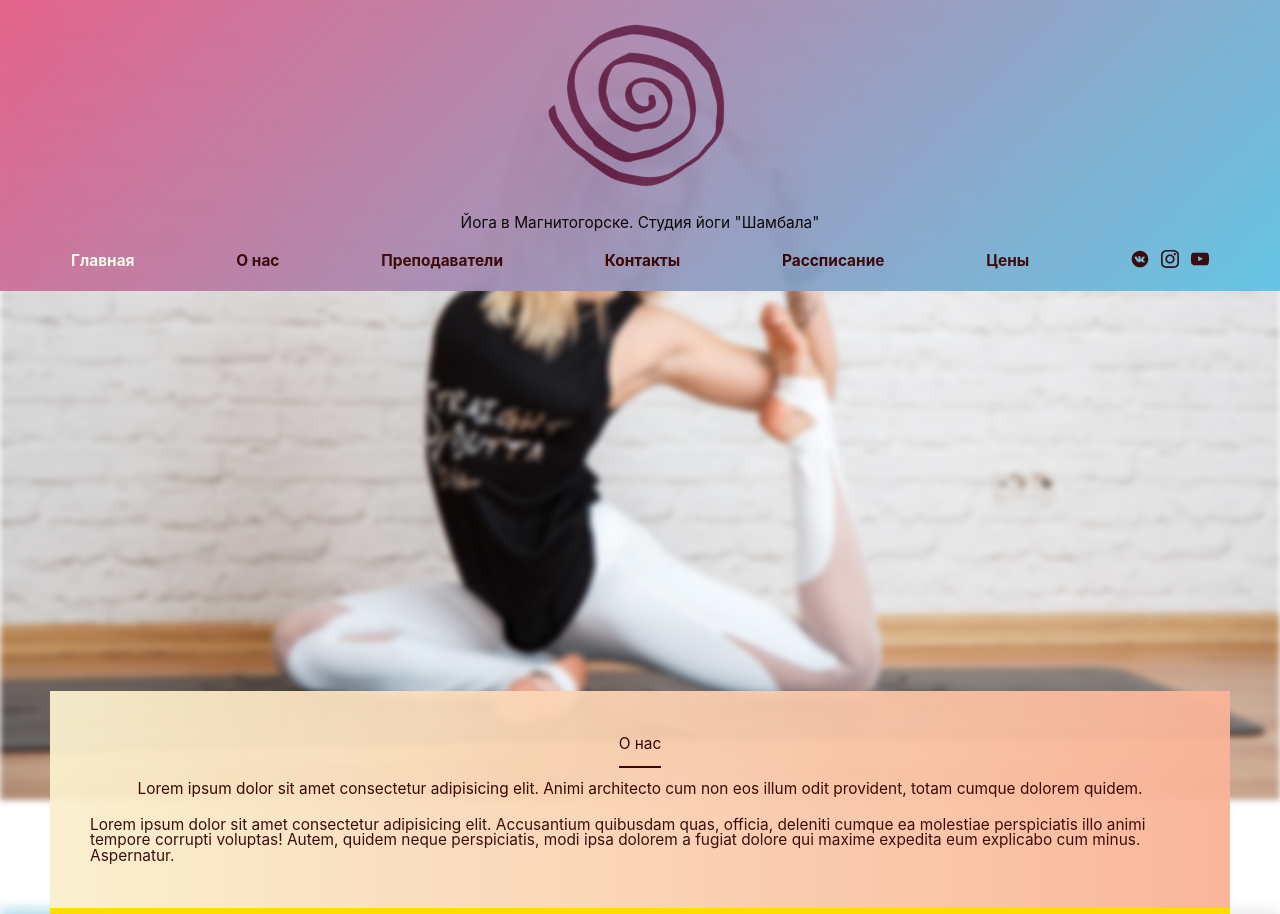
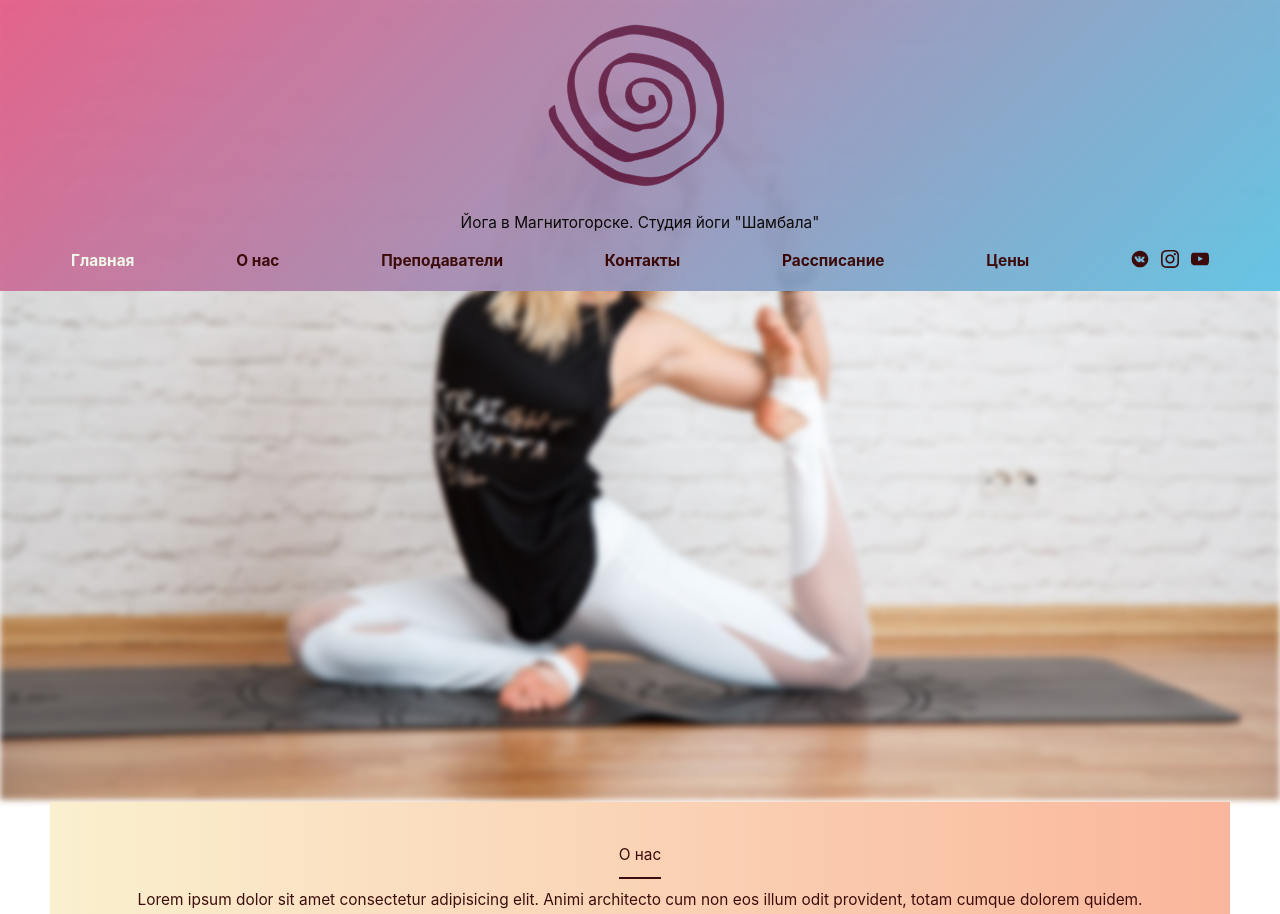
Before and after one commit to GreyTob/Shambala, a React (Create React App) app: page / in a window 1280 px wide. Shown: the top 914 px of the page. Built offline with nearby package versions, Linux system fonts and the light colour scheme.

Commit message:
about margin

```diff
--- a/src/components/About/About.module.scss
+++ b/src/components/About/About.module.scss
@@ -1,7 +1,8 @@
 @import '../../components/UI/variables.scss';
 
 .About {
-  margin-top: 400px;
+  margin-top: calc(100vh - 289px);
+
   .content {
     width: 100%;
     padding: 45px 40px;
--- a/src/hoc/layout/Layout.js
+++ b/src/hoc/layout/Layout.js
@@ -4,7 +4,7 @@ import classes from './Layout.module.scss'
 class Layout extends Component {
   render() {
     return (
-      <div id="layout" className={classes.Layout}>
+      <div className={classes.Layout}>
         <main>{this.props.children}</main>
       </div>
     )
--- a/src/hoc/layout/Layout.module.scss
+++ b/src/hoc/layout/Layout.module.scss
@@ -21,47 +21,46 @@
   background: url(../../assets/mainBack.jpg) center center / cover no-repeat;
   // transform: scale(1);
   filter: blur(3px);
-  // background-size: 100% 100%, cover;
-  -webkit-animation: head_slide 25s infinite;
-  -moz-animation: head_slide 25s infinite;
-  -o-animation: head_slide 25s infinite;
-  animation: head_slide 25s infinite;
+  // background-size: 100% 100% cover;
+  // -webkit-animation: head_slide 25s infinite;
+  // -moz-animation: head_slide 25s infinite;
+  // -o-animation: head_slide 25s infinite;
+  // animation: head_slide 25s infinite;
 }
 
-//сделать этот эффекто только для больших экранов
-@-webkit-keyframes head_slide {
-  0% {
-    background-size: 100%;
-  }
-  50% {
-    background-size: 105%;
-  }
-  100% {
-    background-size: 100%;
-  }
-}
-@-moz-keyframes head_slide {
-  0% {
-    background-size: 100%;
-  }
-  50% {
-    background-size: 105%;
-  }
-  100% {
-    background-size: 100%;
-  }
-}
-@keyframes head_slide {
-  0% {
-    background-size: 10%;
-  }
-  50% {
-    background-size: 105%;
-  }
-  100% {
-    background-size: 100%;
-  }
-}
+// @-webkit-keyframes head_slide {
+//   0% {
+//     background-size: 100%;
+//   }
+//   50% {
+//     background-size: 105%;
+//   }
+//   100% {
+//     background-size: 100%;
+//   }
+// }
+// @-moz-keyframes head_slide {
+//   0% {
+//     background-size: 100%;
+//   }
+//   50% {
+//     background-size: 105%;
+//   }
+//   100% {
+//     background-size: 100%;
+//   }
+// }
+// @keyframes head_slide {
+//   0% {
+//     background-size: 100%;
+//   }
+//   50% {
+//     background-size: 105%;
+//   }
+//   100% {
+//     background-size: 100%;
+//   }
+// }
 @keyframes head_slide {
   0% {
     background-size: 100%;
@@ -73,3 +72,50 @@
     background-size: 100%;
   }
 }
+
+// @media (max-width: 767px) {
+//   @-webkit-keyframes head_slide {
+//     0% {
+//       background-size: 100% cover;
+//     }
+//     50% {
+//       background-size: 105% cover;
+//     }
+//     100% {
+//       background-size: 100% cover;
+//     }
+//   }
+//   @-moz-keyframes head_slide {
+//     0% {
+//       background-size: 100% cover;
+//     }
+//     50% {
+//       background-size: 105% cover;
+//     }
+//     100% {
+//       background-size: 100% cover;
+//     }
+//   }
+//   @keyframes head_slide {
+//     0% {
+//       background-size: 100% cover;
+//     }
+//     50% {
+//       background-size: 105% cover;
+//     }
+//     100% {
+//       background-size: 100% cover;
+//     }
+//   }
+//   @keyframes head_slide {
+//     0% {
+//       background-size: 100% cover;
+//     }
+//     50% {
+//       background-size: 105% cover;
+//     }
+//     100% {
+//       background-size: 100% cover;
+//     }
+//   }
+// }
```
